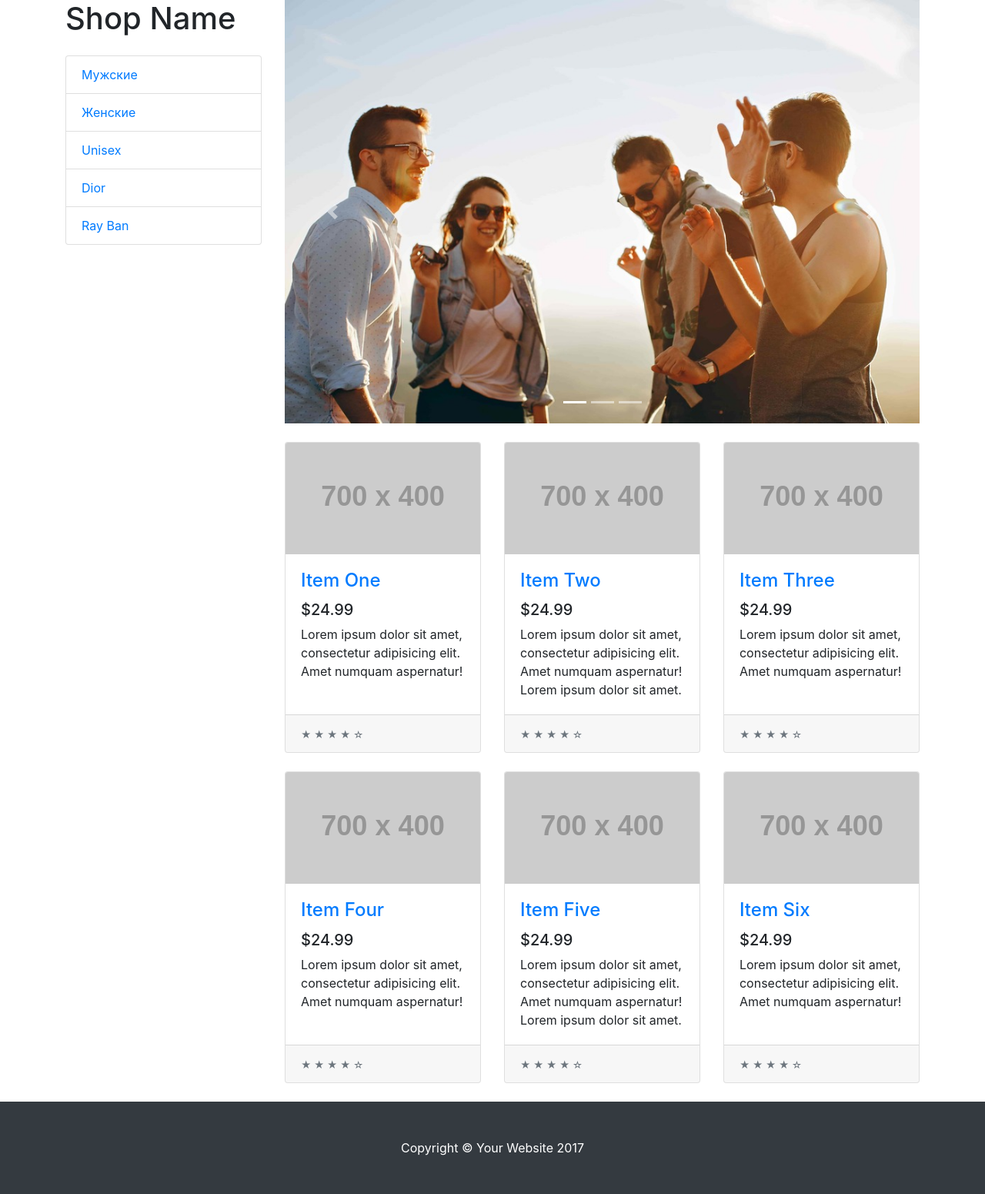
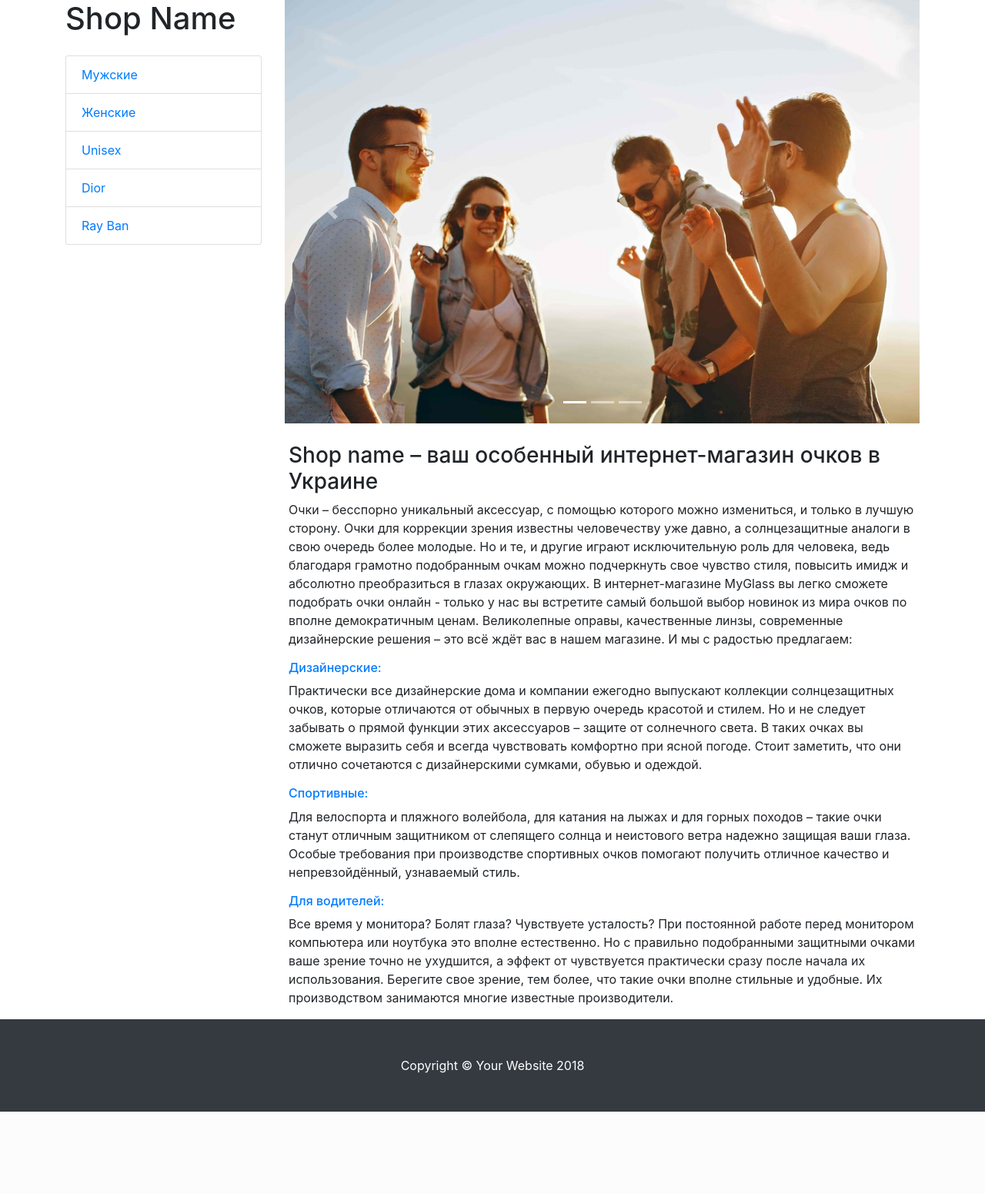
Before and after one commit to dmytromalakhov/sunglasses, a PHP site: page / in a window 1280 px wide. Shown: the part 80-1631 px from the top of the page at 77% size. After the commit the page ends 1524 px from the top, so only its background shows below. Run offline with PHP 8.4, Linux system fonts and the light colour scheme; grey boxes labelled with a size stand in for pictures from a placeholder-image service; some libraries are stand-ins or nearby versions.

Commit message:
modified pages index and shop

```diff
--- /dev/null
+++ b/css/index.css
@@ -0,0 +1,19 @@
+.navbar .container .navbar-brand img {
+    height: 50px;
+}
+
+.col-lg-9 .row {
+    margin-top: 25px;
+}
+
+a.btn.btn-primary {
+    width: 100%;
+}
+
+.wrapper {
+    padding: 0 20px;
+}
+
+.wrapper h6 {
+    color: #007bff;
+}
--- a/css/shop-homepage.css
+++ b/css/shop-homepage.css
@@ -3,6 +3,7 @@
  * Copyright 2013-2017 Start Bootstrap
  * Licensed under MIT (https://github.com/BlackrockDigital/startbootstrap-shop-homepage/blob/master/LICENSE)
  */
+@import "index.css";
 
 body {
   padding-top: 54px;
@@ -13,7 +14,3 @@ body {
     padding-top: 56px;
   }
 }
-
-.navbar .container .navbar-brand img {
-  height: 50px;
-}
--- a/index.html
+++ b/index.html
@@ -89,100 +89,15 @@
 
           <div class="row">
 
-            <div class="col-lg-4 col-md-6 mb-4">
-              <div class="card h-100">
-                <a href="#"><img class="card-img-top" src="http://placehold.it/700x400" alt=""></a>
-                <div class="card-body">
-                  <h4 class="card-title">
-                    <a href="#">Item One</a>
-                  </h4>
-                  <h5>$24.99</h5>
-                  <p class="card-text">Lorem ipsum dolor sit amet, consectetur adipisicing elit. Amet numquam aspernatur!</p>
-                </div>
-                <div class="card-footer">
-                  <small class="text-muted">&#9733; &#9733; &#9733; &#9733; &#9734;</small>
-                </div>
-              </div>
-            </div>
-
-            <div class="col-lg-4 col-md-6 mb-4">
-              <div class="card h-100">
-                <a href="#"><img class="card-img-top" src="http://placehold.it/700x400" alt=""></a>
-                <div class="card-body">
-                  <h4 class="card-title">
-                    <a href="#">Item Two</a>
-                  </h4>
-                  <h5>$24.99</h5>
-                  <p class="card-text">Lorem ipsum dolor sit amet, consectetur adipisicing elit. Amet numquam aspernatur! Lorem ipsum dolor sit amet.</p>
-                </div>
-                <div class="card-footer">
-                  <small class="text-muted">&#9733; &#9733; &#9733; &#9733; &#9734;</small>
-                </div>
-              </div>
-            </div>
-
-            <div class="col-lg-4 col-md-6 mb-4">
-              <div class="card h-100">
-                <a href="#"><img class="card-img-top" src="http://placehold.it/700x400" alt=""></a>
-                <div class="card-body">
-                  <h4 class="card-title">
-                    <a href="#">Item Three</a>
-                  </h4>
-                  <h5>$24.99</h5>
-                  <p class="card-text">Lorem ipsum dolor sit amet, consectetur adipisicing elit. Amet numquam aspernatur!</p>
-                </div>
-                <div class="card-footer">
-                  <small class="text-muted">&#9733; &#9733; &#9733; &#9733; &#9734;</small>
-                </div>
-              </div>
-            </div>
-
-            <div class="col-lg-4 col-md-6 mb-4">
-              <div class="card h-100">
-                <a href="#"><img class="card-img-top" src="http://placehold.it/700x400" alt=""></a>
-                <div class="card-body">
-                  <h4 class="card-title">
-                    <a href="#">Item Four</a>
-                  </h4>
-                  <h5>$24.99</h5>
-                  <p class="card-text">Lorem ipsum dolor sit amet, consectetur adipisicing elit. Amet numquam aspernatur!</p>
-                </div>
-                <div class="card-footer">
-                  <small class="text-muted">&#9733; &#9733; &#9733; &#9733; &#9734;</small>
-                </div>
-              </div>
-            </div>
-
-            <div class="col-lg-4 col-md-6 mb-4">
-              <div class="card h-100">
-                <a href="#"><img class="card-img-top" src="http://placehold.it/700x400" alt=""></a>
-                <div class="card-body">
-                  <h4 class="card-title">
-                    <a href="#">Item Five</a>
-                  </h4>
-                  <h5>$24.99</h5>
-                  <p class="card-text">Lorem ipsum dolor sit amet, consectetur adipisicing elit. Amet numquam aspernatur! Lorem ipsum dolor sit amet.</p>
-                </div>
-                <div class="card-footer">
-                  <small class="text-muted">&#9733; &#9733; &#9733; &#9733; &#9734;</small>
-                </div>
-              </div>
-            </div>
-
-            <div class="col-lg-4 col-md-6 mb-4">
-              <div class="card h-100">
-                <a href="#"><img class="card-img-top" src="http://placehold.it/700x400" alt=""></a>
-                <div class="card-body">
-                  <h4 class="card-title">
-                    <a href="#">Item Six</a>
-                  </h4>
-                  <h5>$24.99</h5>
-                  <p class="card-text">Lorem ipsum dolor sit amet, consectetur adipisicing elit. Amet numquam aspernatur!</p>
-                </div>
-                <div class="card-footer">
-                  <small class="text-muted">&#9733; &#9733; &#9733; &#9733; &#9734;</small>
-                </div>
-              </div>
+            <div class="wrapper">
+              <h3>Shop name – ваш особенный интернет-магазин очков в Украине</h3>
+              <p> Очки – бесспорно уникальный аксессуар, с помощью которого можно измениться, и только в лучшую сторону. Очки для коррекции зрения известны человечеству уже давно, а солнцезащитные аналоги в свою очередь  более молодые. Но и те, и другие играют исключительную роль для человека, ведь благодаря грамотно подобранным очкам можно подчеркнуть свое чувство стиля, повысить имидж  и абсолютно преобразиться в глазах окружающих. В интернет-магазине   MyGlass  вы легко сможете подобрать очки онлайн - только у нас вы встретите самый большой выбор новинок из мира очков по вполне демократичным ценам. Великолепные оправы, качественные линзы, современные дизайнерские решения – это всё ждёт вас в нашем магазине. И мы с радостью предлагаем:</p>
+              <h6>Дизайнерские:</h6>
+              <p> Практически все дизайнерские дома и компании ежегодно выпускают коллекции солнцезащитных очков, которые отличаются от обычных в первую очередь красотой и стилем. Но и не следует забывать о прямой функции этих аксессуаров – защите от солнечного света. В таких очках вы сможете выразить себя и всегда чувствовать комфортно при ясной погоде. Стоит заметить, что они отлично сочетаются с дизайнерскими сумками, обувью и одеждой.</p>
+              <h6>Спортивные:</h6>
+              <p>Для велоспорта и пляжного волейбола, для катания на лыжах и для горных походов – такие очки станут отличным защитником от слепящего солнца и неистового ветра надежно защищая ваши глаза. Особые требования  при производстве спортивных очков помогают получить отличное качество и непревзойдённый, узнаваемый стиль.</p>
+              <h6>Для водителей:</h6>
+              <p>  Все время у монитора? Болят глаза? Чувствуете усталость? При постоянной работе перед монитором компьютера или ноутбука это вполне естественно. Но  с правильно подобранными защитными очками ваше зрение  точно не ухудшится, а эффект от чувствуется практически сразу после начала их использования. Берегите свое зрение, тем более, что такие очки вполне стильные и удобные. Их производством занимаются многие известные производители.</p>
             </div>
 
           </div>
@@ -200,7 +115,7 @@
     <!-- Footer -->
     <footer class="py-5 bg-dark">
       <div class="container">
-        <p class="m-0 text-center text-white">Copyright &copy; Your Website 2017</p>
+        <p class="m-0 text-center text-white">Copyright &copy; Your Website 2018</p>
       </div>
       <!-- /.container -->
     </footer>
```
Also changed, not shown: shop.html (added, +187 -0 lines), img/dior-sun-glasses-1.jpg (added), img/dior-sun-glasses-2.jpg (added), img/ray-ban-1.jpg (added), img/ray-ban-2.jpg (added), img/ray-ban-3.jpg (added), img/ray-ban-4.jpg (added), img/ray-ban-5.jpg (added), img/ray-ban-6.jpg (added), img/ray-ban-7.jpg (added).
